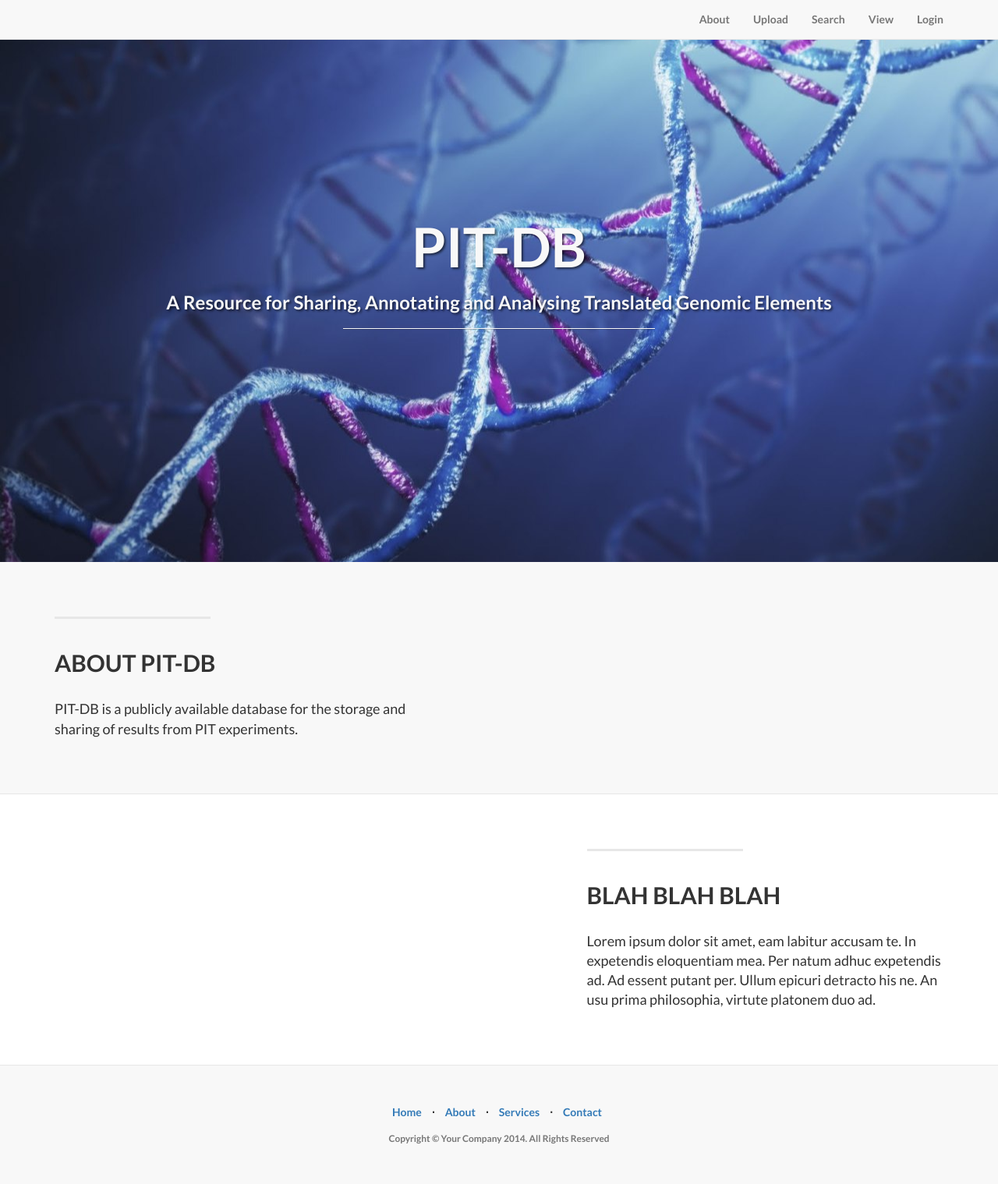
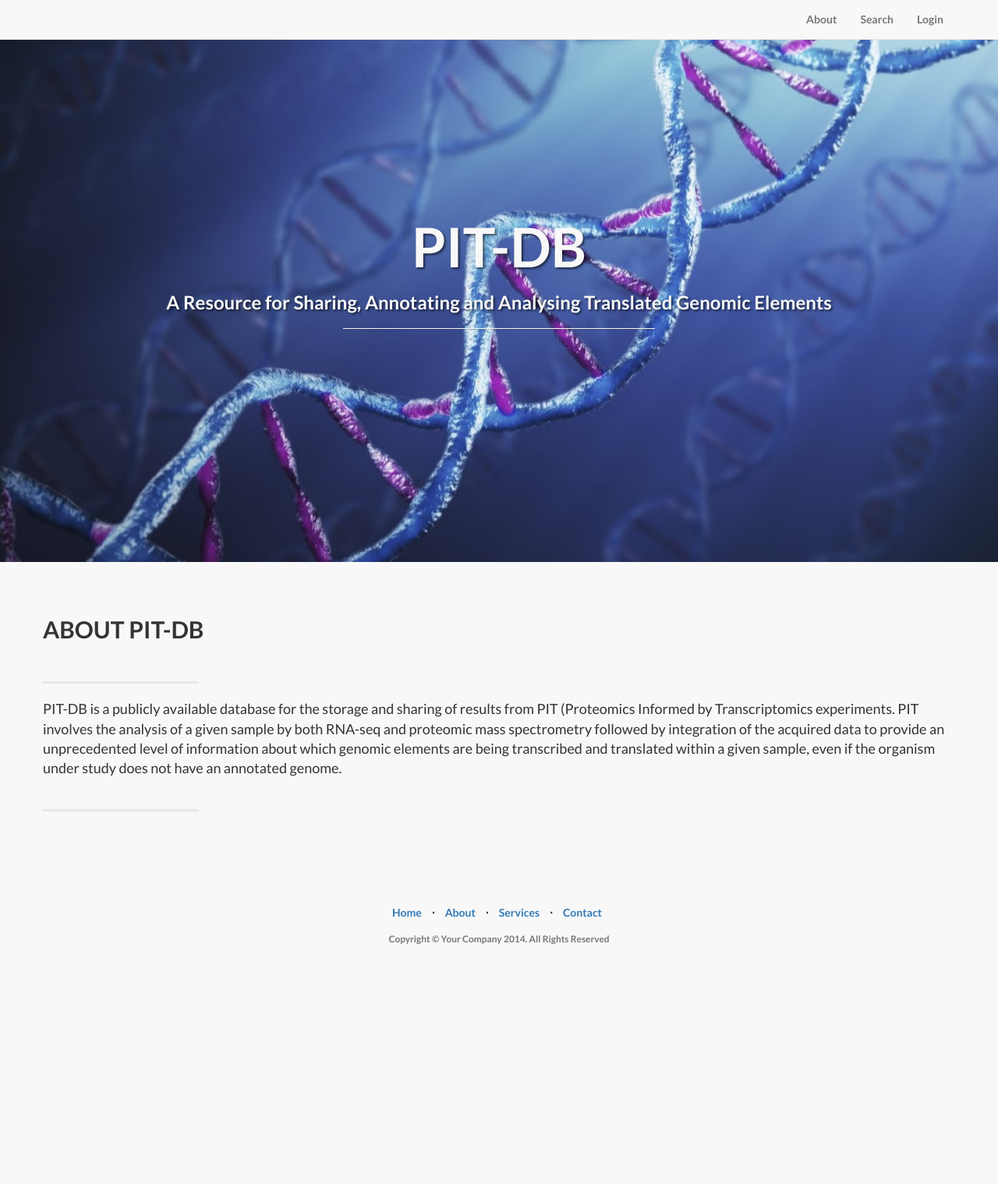
Before and after one commit to bezzlab/pitdb, a Flask app: page / in a window 1280 px wide. Shown: the whole page at 78% size. After the commit the page ends 1212 px from the top, so only its background shows below. Run offline with Flask 2, Linux system fonts and the light colour scheme; parts of the project's set-up code (start-up, migrations or seed data) failed here and were passed over; some libraries are stand-ins or nearby versions.

Commit message:
Updating the about the project page

```diff
--- a/pit_app/templates/home/index.html
+++ b/pit_app/templates/home/index.html
@@ -18,9 +18,7 @@
         <div class="collapse navbar-collapse" id="bs-example-navbar-collapse-1">
             <ul class="nav navbar-nav navbar-right">
                 <li><a href="#about">About</a></li>
-                <li><a href="#services">Upload</a></li>
                 <li><a href="/search">Search</a></li>
-                <li><a href="/advanced_search">View</a></li>
                 <li><a href="/signin">Login</a></li>
             </ul>
         </div>
@@ -45,27 +43,26 @@
 
 <a  name="services"></a>
 <div class="content-section-a">
-
     <div class="container" id="about">
         <div class="row">
-            <div class="col-lg-5 col-sm-6">
+            <div>
+                <h2 class="section-heading">ABOUT PIT-DB</h2>
                 <hr class="section-heading-spacer">
                 <div class="clearfix"></div>
-                <h2 class="section-heading">ABOUT PIT-DB</h2>
-                <p class="lead">PIT-DB is a publicly available database for the storage and sharing of results from PIT experiments. </p>
+                <p class="lead">PIT-DB is a publicly available database for the storage and sharing of results from PIT (Proteomics Informed by Transcriptomics experiments. PIT involves the analysis of a given sample by both RNA-seq and proteomic mass spectrometry followed by integration of the acquired data to provide an unprecedented level of information about which genomic elements are being transcribed and translated within a given sample, even if the organism under study does not have an annotated genome.  </p>
+                <hr class="section-heading-spacer">
+                <div class="clearfix"></div>
             </div>
-            <div class="col-lg-5 col-lg-offset-2 col-sm-6">
-                <!--<img class="img-responsive" src="img/ipad.png" alt="">-->
-            </div>
+           <!--  <div class="col-lg-5 col-lg-offset-2 col-sm-6">
+                <img class="img-responsive" src="img/ipad.png" alt="">
+            </div> -->
         </div>
 
     </div>
 </div>
-
+<!--
 <div class="content-section-b">
-
     <div class="container">
-
         <div class="row">
             <div class="col-lg-5 col-lg-offset-1 col-sm-push-6  col-sm-6">
                 <hr class="section-heading-spacer">
@@ -74,12 +71,11 @@
                 <p class="lead">Lorem ipsum dolor sit amet, eam labitur accusam te. In expetendis eloquentiam mea. Per natum adhuc expetendis ad. Ad essent putant per. Ullum epicuri detracto his ne. An usu prima philosophia, virtute platonem duo ad.</p>
             </div>
             <div class="col-lg-5 col-sm-pull-6  col-sm-6">
-                <!--<img class="img-responsive" src="img/dog.png" alt="">-->
+                <img class="img-responsive" src="img/dog.png" alt="">
             </div>
         </div>
-
     </div>
-</div>
+</div> -->
 
 <footer>
     <div class="container">
```
